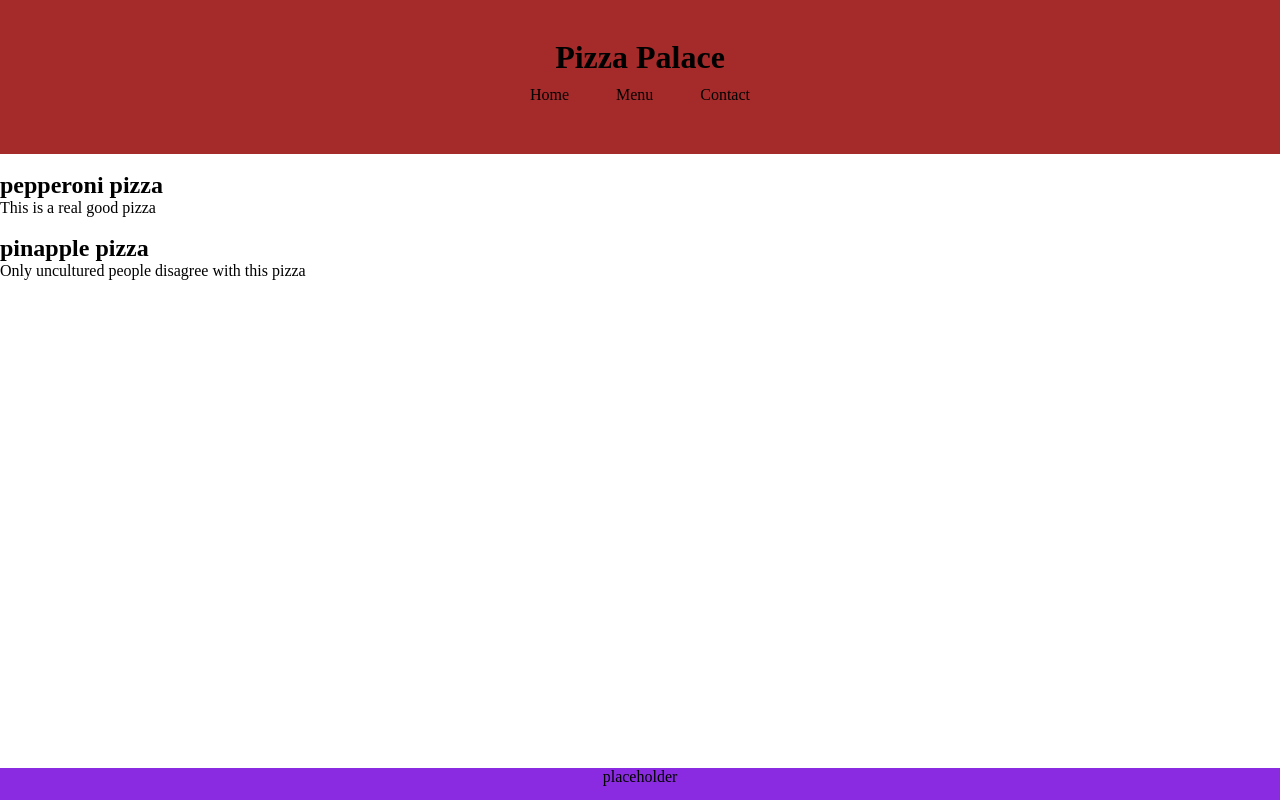
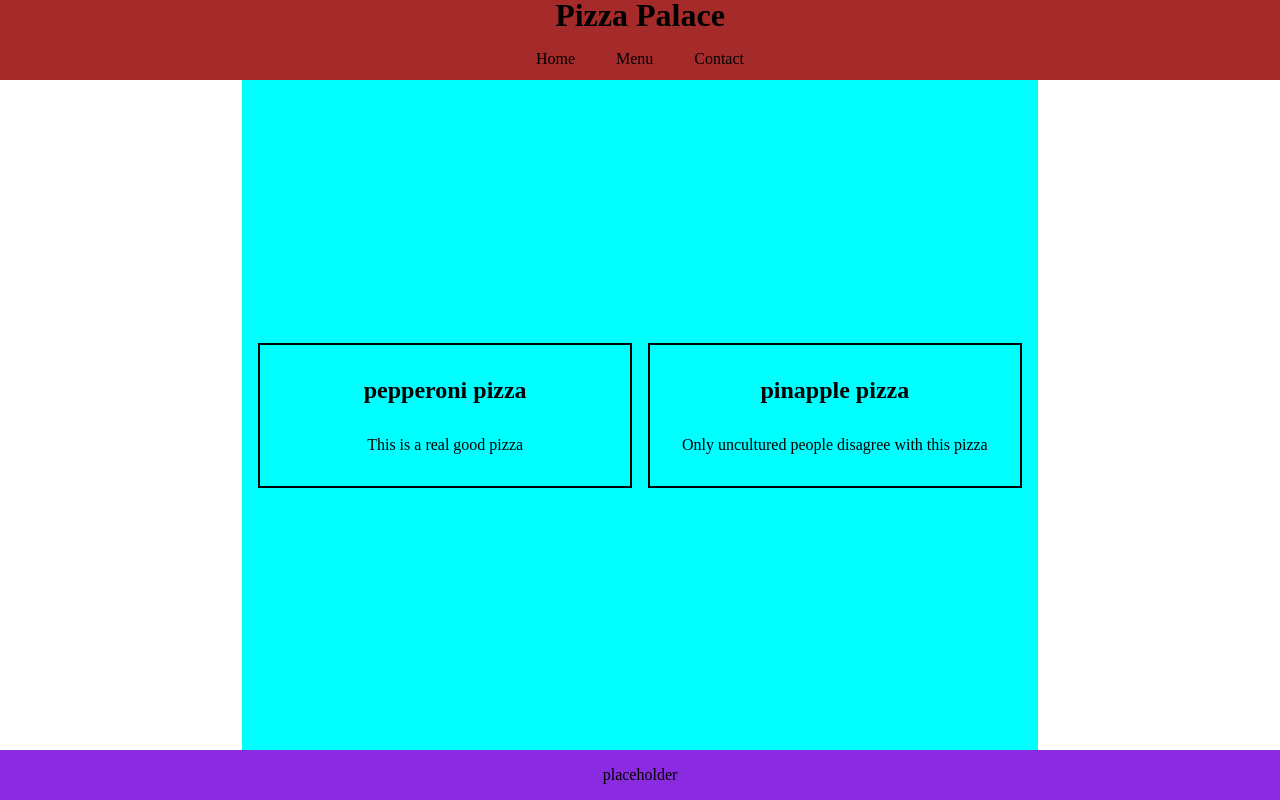
Before and after one commit to Pricey-93/restaurant-page, a website built with webpack: page dist/index.html in a window 1280 px wide. Both pictures are taken after a click on the item "Menu". Built offline with nearby package versions, Linux system fonts and the light colour scheme.

Commit message:
Use grid to layout menu items

```diff
--- a/src/styles.css
+++ b/src/styles.css
@@ -3,29 +3,17 @@
     margin: 0;
     padding: 0;
 }
-#content {
-    min-height: 100vh;
-    display: grid;
-    grid-template-rows: 0.5fr 2fr 2rem;
-}
 header {
+    padding: 1rem;
     display: flex;
     justify-content: center;
     flex-direction: column;
     align-items: center;
     background-color: brown;
 }
-#home-content-container {
-    padding: 3rem;
-    display: flex;
-    flex-direction: column;
-    justify-content: center;
-    justify-self: center;
-    background-color: aqua;
-}
 #nav-links {
     width: 15rem;
-    padding: 10px;
+    padding: 1rem;
     display: flex;
     justify-content: space-between;
     list-style-type: none;
@@ -33,7 +21,38 @@ header {
 #nav-links > li:hover {
     cursor: pointer;
 }
+#content {
+    min-height: 100vh;
+    display: grid;
+    grid-template-rows: 5rem auto max-content;
+}
+.active-content {
+    padding: 1rem;
+    margin: 0 auto;
+    min-width: 50%;
+    background-color: aqua;
+}
+.active-content > * {
+    padding: 1rem;
+}
+#menu-content-container {
+    display: grid;
+    align-content: center;
+    gap: 1rem;
+    grid-template-columns: repeat(auto-fit, minmax(20rem, 1fr));
+}
+.menu-item {
+    border: 2px solid black;
+    display: flex;
+    flex-direction: column;
+    align-items: center;
+    max-height: 20rem;
+}
+.menu-item > *:not(img) {
+    padding: 1rem;
+}
 footer {
     background-color: blueviolet;
     text-align: center;
+    padding: 1rem;
 }
```
